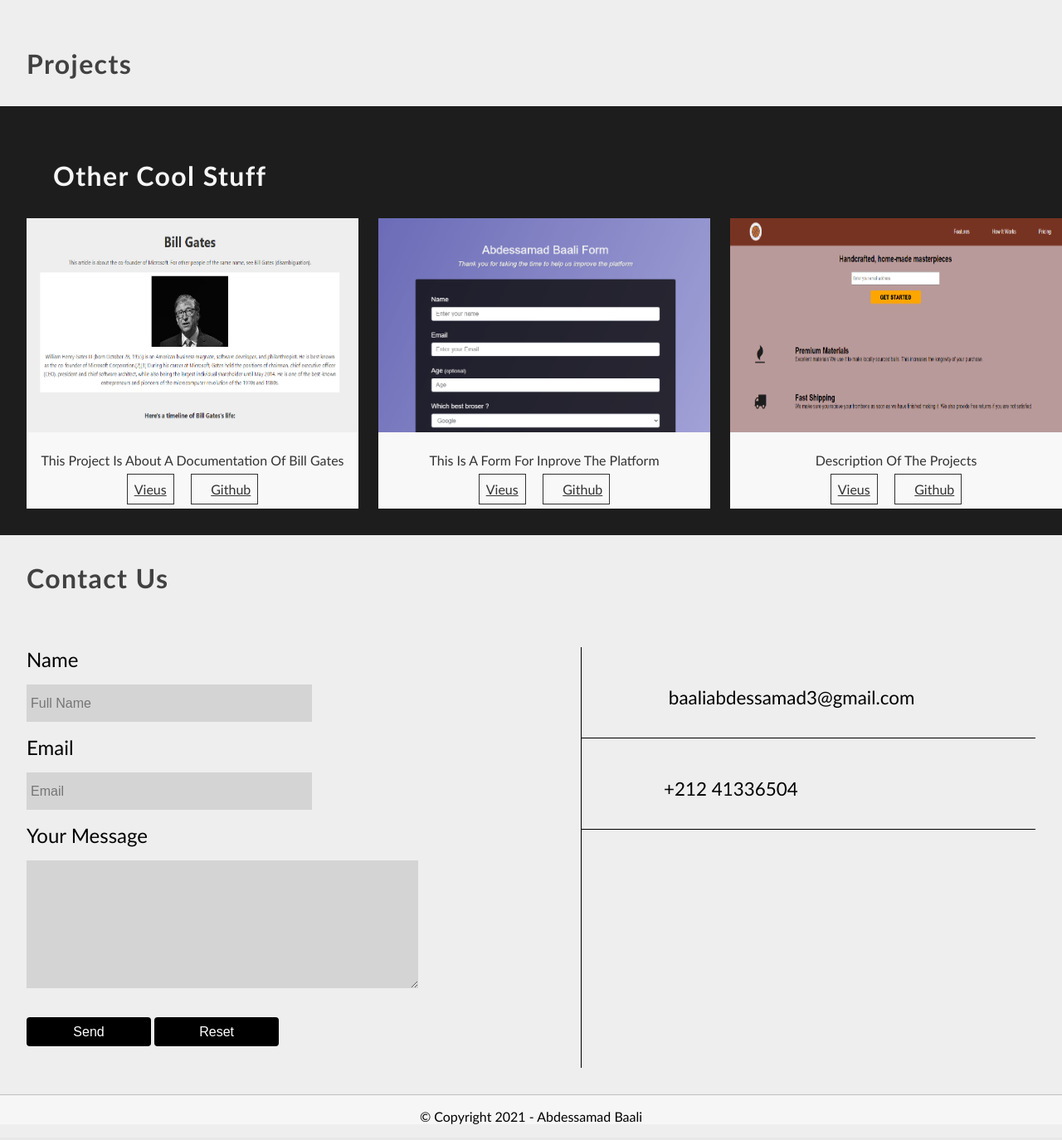
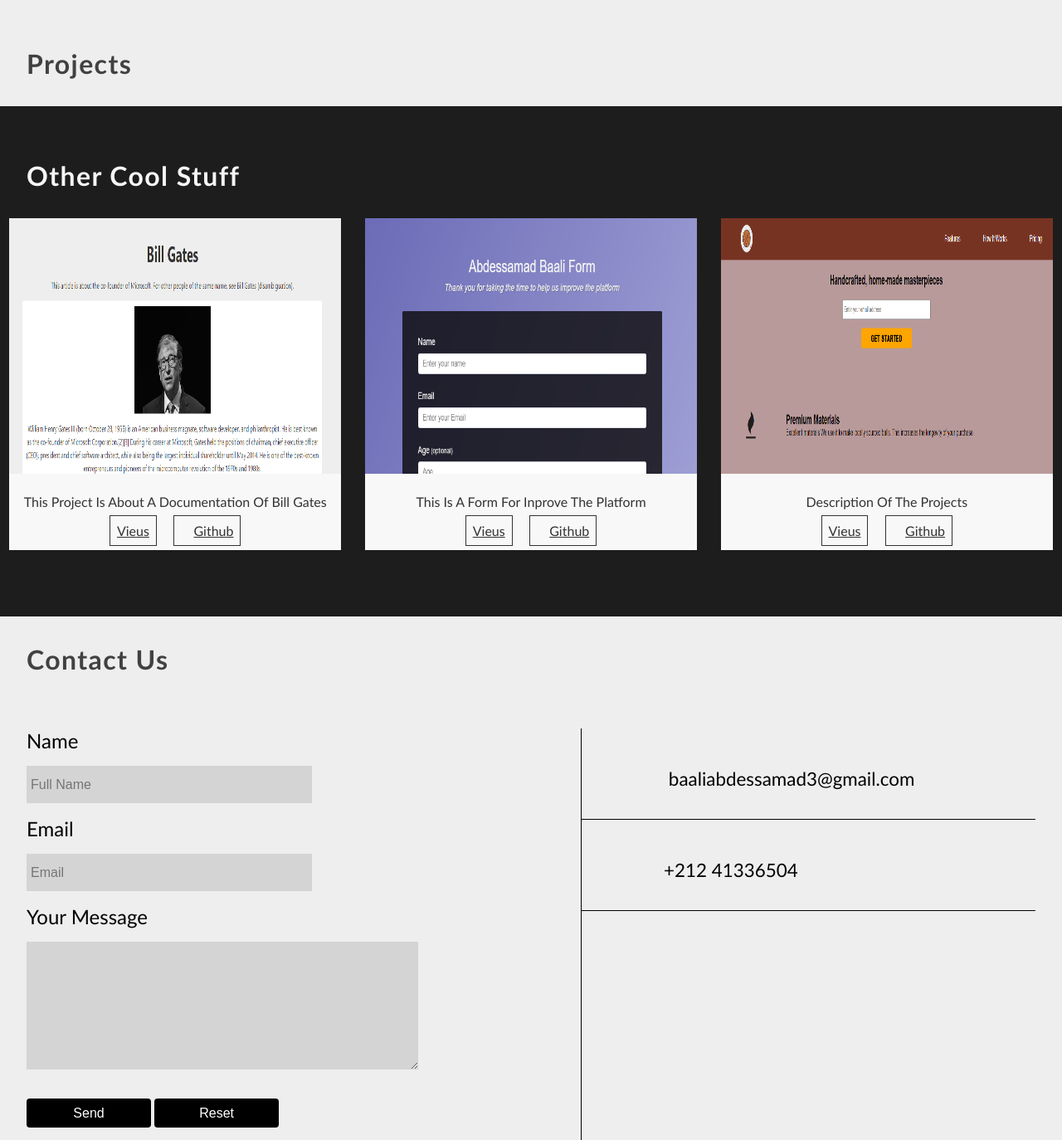
Before and after one commit to AbdessamadBaali/my-Portfolio, a PHP site: page / in a window 1280 px wide; the page is wider, and only the part inside the window is pictured. Shown: the part 1495-2869 px from the top of that part at 83% size. Run offline with PHP 8.4, Linux system fonts and the light colour scheme; some web fonts are replaced.

Commit message:
my portfolio

```diff
--- a/index.html
+++ b/index.html
@@ -78,6 +78,7 @@
         <h2>projects</h2>
         <section id="projects">
             <h2 style="color: #f6f6f6;">other cool stuff</h2>
+            <!-- other cool stuff part -->
             <div class="other-stuff">
                 <div class="box-project">
                     <div class="box-img">
--- a/styles/style.css
+++ b/styles/style.css
@@ -206,26 +206,21 @@ main #home .social-media a i:hover{
     height: auto;
     width: 100%;
     background-color: #1d1d1d;
-    padding: 2rem;
-    margin:  auto;
+    padding: 2rem 0 5rem;
 }
 #projects .other-stuff {
     display: grid;
-    grid-gap: 1.5rem;
+    grid-gap: 1.8rem;
+    justify-content: center;
     grid-template-columns: repeat(auto-fill, minmax(400px, 400px));
-    height: 350px;
+    height: 400px;
 }
 #projects .other-stuff .box-project  {
-    overflow: hidden;
     position: relative;
 }
 
-#projects .other-stuff .box-project .box-img {
-    width: 100%;
-    height: 75%;
-}
-
-#projects .other-stuff .box-project .box-img img{
+#projects .other-stuff .box-project .box-img,
+#projects .other-stuff .box-project .box-img img {
     width: 100%;
     height: 100%;
 }
@@ -238,10 +233,6 @@ main #home .social-media a i:hover{
     position: absolute;
     bottom: 0;
     transition: ease-in-out .3s;
-    -webkit-transition: ease-in-out .3s;
-    -moz-transition: ease-in-out .3s;
-    -ms-transition: ease-in-out .3s;
-    -o-transition: ease-in-out .3s;
 }
 #projects .other-stuff .box-project .box-project-text p {
 
```
